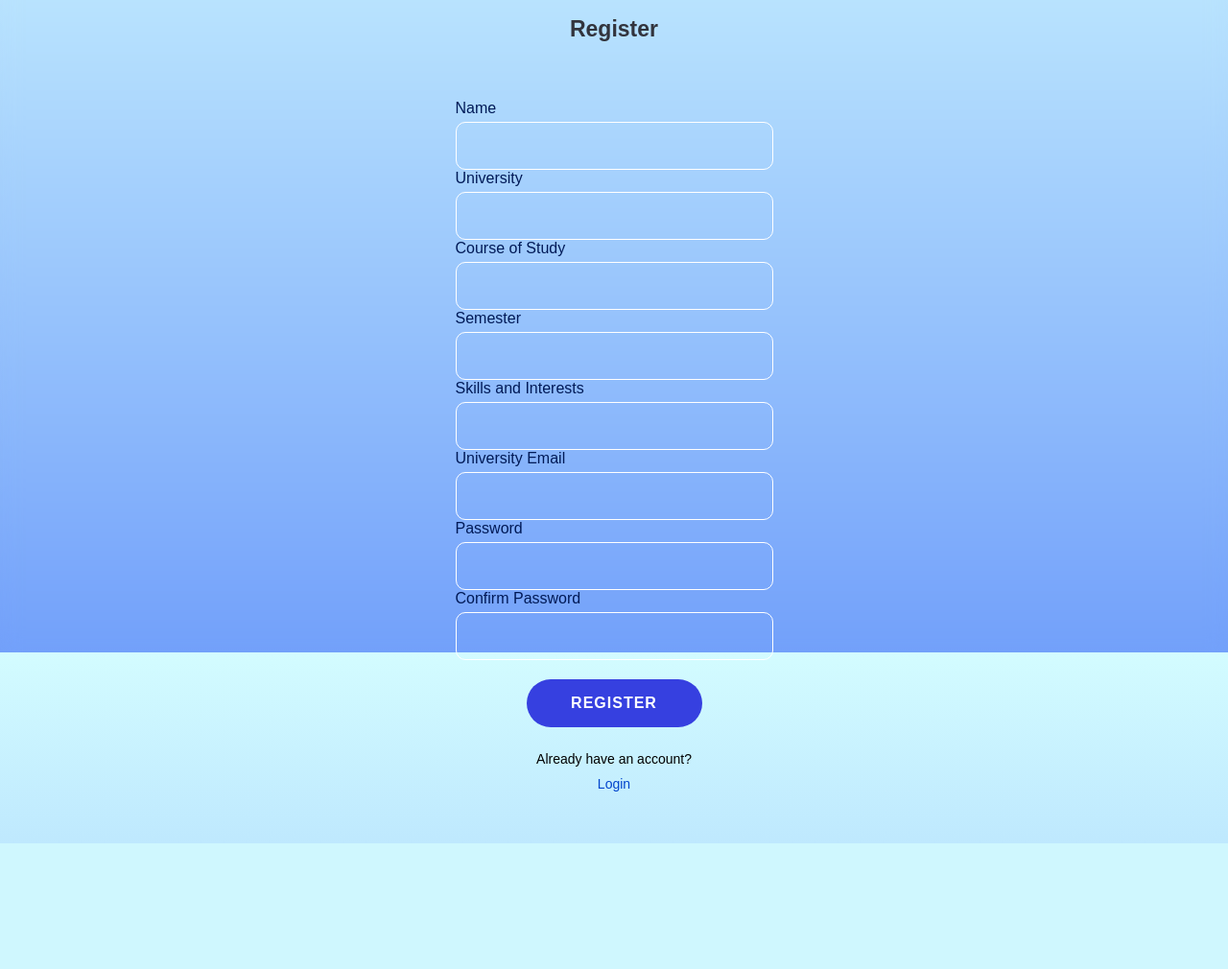
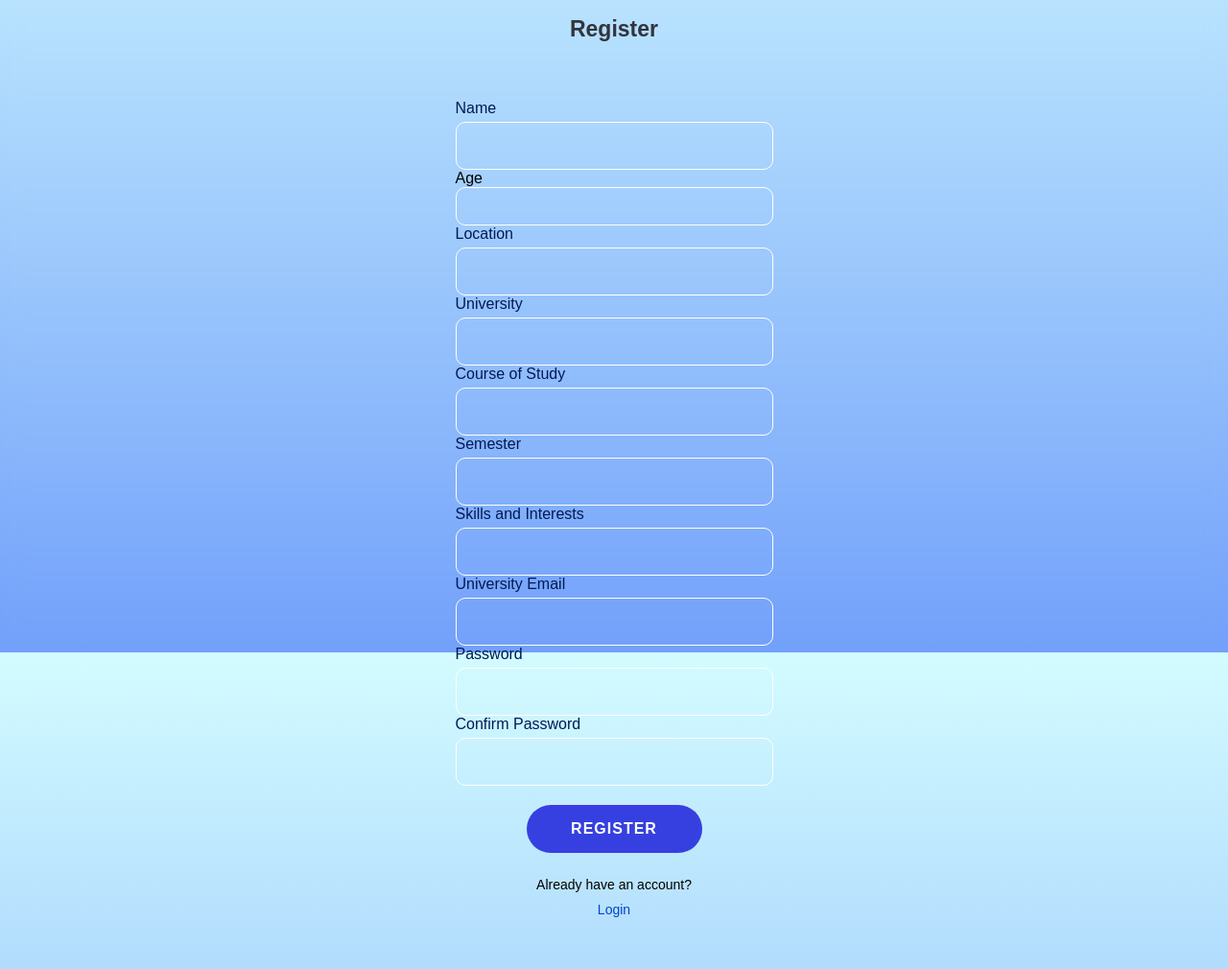
Before and after one commit to Can1020/StudyBuddy, a Flask app: page /register in a window 1280 px wide. Shown: the part 260-1270 px from the top of the page at 96% size. Before the commit the page ends 1139 px from the top, so only its background shows below. Run offline with Flask 3, Linux system fonts and the light colour scheme.

Commit message:
Add age and location fields to User model and registration form. Fixed errors from registration and login. Welcome screen is complete.

```diff
--- a/app.py
+++ b/app.py
@@ -3,25 +3,24 @@ import sqlite3
 from flask import Flask, render_template, redirect, url_for, request, flash, g
 from flask_login import LoginManager, login_user, login_required, logout_user, current_user, UserMixin
 from werkzeug.security import generate_password_hash, check_password_hash
-from forms import LoginForm, RegistrationForm
 from db import get_db, query_db, execute_db, init_db, close_connection, init_app
 from models import User
 import email_validator
 from flask_wtf import FlaskForm
-from wtforms import StringField, PasswordField, SubmitField
-from wtforms.validators import DataRequired, Email, ValidationError, InputRequired, Length, EqualTo
+from wtforms import StringField, PasswordField, SubmitField, IntegerField
+from wtforms.validators import DataRequired, Email, ValidationError, InputRequired, Length, EqualTo, NumberRange
 from email_validator import validate_email, EmailNotValidError
 import logging
-from forms import ForgotPasswordForm, ResetPasswordForm
+from forms import ForgotPasswordForm, ResetPasswordForm, LoginForm, RegistrationForm
 from itsdangerous import URLSafeTimedSerializer
 from flask_mail import Mail, Message
 import os
 from datetime import datetime, timedelta
-
-db_initialized = False
+import random
 
 app = Flask(__name__)
 app.config['SECRET_KEY'] = 'your_secret_key'
+app.config['DATABASE'] = 'database.db'
 login_manager = LoginManager(app)
 login_manager.login_view = 'login'
 
@@ -49,7 +48,7 @@ print("Initializing app")
 init_app(app)
 
 # Example user database
-users = {'user1': User(id=1, name='Dzhan Nezhdet', university='HWR', course_of_study='Wirtschaftsinformatik', semester='5', skills='web development', email='s_nezhdet22@stud.hwr-berlin.de', password='password')}
+users = {'user1': User(id=1, name='Dzhan Nezhdet', age = '23', location = 'Berlin', university='HWR', course_of_study='Wirtschaftsinformatik', semester='5', skills='web development', email='s_nezhdet22@stud.hwr-berlin.de', password='password')}
 
 @login_manager.user_loader
 def load_user(user_id):
@@ -100,7 +99,6 @@ def reset_password(token):
 
         flash('Your password has been updated!', 'success')
         return redirect(url_for('login'))
-
     return render_template('reset_password.html', form=form)
 
 @app.route('/register', methods=['GET', 'POST'])
@@ -109,8 +107,8 @@ def register():
         if form.validate_on_submit():
             hashed_password = generate_password_hash(form.password.data, method='pbkdf2:sha256')
             try:
-                execute_db('INSERT INTO user (name, university, course_of_study, semester, skills, email, password) VALUES (?, ?, ?, ?, ?, ?, ?)',
-                           [form.name.data, form.university.data, form.course_of_study.data, form.semester.data, form.skills.data, form.email.data, hashed_password])
+                execute_db('INSERT INTO user (name, age, location, university, course_of_study, semester, skills, email, password) VALUES (?, ?, ?, ?, ?, ?, ?, ?, ?)',
+                [form.name.data, int(form.age.data), form.location.data, form.university.data, form.course_of_study.data, form.semester.data, form.skills.data, form.email.data, hashed_password])
                 flash('Registration successful! Please log in.', 'success')
                 return redirect(url_for('login'))
             except sqlite3.IntegrityError:
@@ -124,10 +122,14 @@ def login():
         email = form.email.data
         password = form.password.data
         user_data = query_db('SELECT * FROM user WHERE email = ?', [email], one=True)
-        if user_data and check_password_hash(user_data[8], password):
-            user = User(*user_data)
-            login_user(user)
-            return redirect(url_for('welcome'))
+
+        if user_data:
+            is_password_correct = check_password_hash(user_data['password'], password)
+
+            if is_password_correct:
+                user = User(*user_data.values())
+                login_user(user)
+                return redirect(url_for('welcome'))
         if user:
             if user.email != email:
                 flash('Invalid email')
@@ -143,20 +145,15 @@ def login():
 @app.route('/welcome')
 @login_required
 def welcome():
-    # Example data without image URLs
-    users = [
-        {"name": "Max", "age": 26, "university": "TU Berlin", "location": "Berlin", "course": "Architecture - Master", "semester": 1, "skills": "Digital Design"},
-        {"name": "Aisha", "age": 22, "university": "HWR Berlin", "location": "Berlin", "course": "BBA - Bachelor", "semester": 4, "skills": "Marketing"},
-        {"name": "Susi", "age": 24, "university": "University of London", "location": "London", "course": "Law - Bachelor", "semester": 7, "skills": "Labor Law"},
-        {"name": "Ali", "age": 28, "university": "University of Cologne", "location": "Köln", "course": "Economics - Master", "semester": 5, "skills": "Economics"}
-    ]
+    users = query_db('SELECT name, age, location, university, location, course_of_study, semester, skills FROM user WHERE id != ?', [current_user.id])
+    random.shuffle(users)
     return render_template('welcome.html', users=users)
 
 @app.route('/logout')
 @login_required
 def logout():
     logout_user()
-    return redirect(url_for('login'))
+    return redirect(url_for('login.html'))
 
 if __name__ == '__main__':
     app.run(debug=True)
--- a/db.py
+++ b/db.py
@@ -11,7 +11,7 @@ def get_db():
 
 def query_db(query, args=(), one=False):
     cur = get_db().execute(query, args)
-    rv = cur.fetchall()
+    rv = [dict((cur.description[idx][0], value) for idx, value in enumerate(row)) for row in cur.fetchall()] ##returns a dictionary instead of a tuple (for clarity and better error handling)
     cur.close()
     return (rv[0] if rv else None) if one else rv
 
--- a/forms.py
+++ b/forms.py
@@ -1,23 +1,26 @@
+import email
 from flask_wtf import FlaskForm
-from wtforms import StringField, PasswordField, SubmitField
-from wtforms.validators import DataRequired, Email, ValidationError, InputRequired, Length, EqualTo
-from email_validator import validate_email, EmailNotValidError
+from wtforms import IntegerField, StringField, PasswordField, SubmitField
+from wtforms.validators import DataRequired, Email, ValidationError, InputRequired, Length, EqualTo, NumberRange
+from email_validator import validate_email as email_validator, EmailNotValidError
 
 class LoginForm(FlaskForm):
     email = StringField('University Email', validators=[DataRequired(), Email()])
     password = PasswordField('Password', validators=[DataRequired()])
     submit = SubmitField('LOG IN')
 
-    def validate_email(self, email):
+    def email_validator (self, field):
         try:
-            validate_email(email.data)
-            if '@stud' not in email.data:
+            email_validator(field.data)
+            if '@stud' not in field.data:
                 raise ValidationError('Please enter your university email address')
         except EmailNotValidError:
             raise ValidationError('Invalid email address')
 
 class RegistrationForm(FlaskForm):
         name = StringField('Name', validators=[InputRequired(), Length(min=2, max=50)])
+        age = IntegerField('Age', validators=[InputRequired(), NumberRange(min=18)])
+        location = StringField('Location', validators=[InputRequired(), Length(min=2, max=100)])
         university = StringField('University', validators=[InputRequired(), Length(min=2, max=100)])
         course_of_study = StringField('Course of Study', validators=[InputRequired(), Length(min=2, max=100)])
         semester = StringField('Semester', validators=[InputRequired(), Length(min=1, max=2)])
@@ -27,9 +30,13 @@ class RegistrationForm(FlaskForm):
         confirm_password = PasswordField('Confirm Password', validators=[InputRequired(), EqualTo('password', message='Passwords must match')])
         submit = SubmitField('Register')
 
-def validate_email(self, field):
-    if '@stud.' not in field.data:
-     raise ValidationError('Please use your university email address.')
+        def validate_email (self, field):
+            try:
+                email_validator(field.data)
+                if '@stud.' not in field.data:
+                    raise ValidationError('Please use your university email address.')
+            except EmailNotValidError:
+                raise ValidationError('Invalid email address.')
 
 class ForgotPasswordForm(FlaskForm):
     email = StringField('University E-Mail', validators=[DataRequired(), Email()])
--- a/models.py
+++ b/models.py
@@ -1,9 +1,11 @@
 from flask_login import UserMixin
 
 class User(UserMixin):
-    def __init__(self, id, name, university, course_of_study, semester, skills, email, password):
+    def __init__(self, id, name, age, location, university, course_of_study, semester, skills, email, password):
         self.id = id
         self.name = name
+        self.age = age
+        self.location = location
         self.university = university
         self.course_of_study = course_of_study
         self.semester = semester
--- a/schema.sql
+++ b/schema.sql
@@ -1,6 +1,8 @@
 CREATE TABLE IF NOT EXISTS user (
     id INTEGER PRIMARY KEY AUTOINCREMENT,
     name TEXT NOT NULL,
+    age INTEGER NOT NULL,
+    location TEXT NOT NULL,
     university TEXT NOT NULL,
     course_of_study TEXT NOT NULL,
     semester TEXT NOT NULL,
--- a/templates/register.html
+++ b/templates/register.html
@@ -24,6 +24,14 @@
             <div class="form-group">
                 {{ form.name.label(class_='form-label') }}
                 {{ form.name(size=32, class_='form-input') }}
+            </div>
+            <div class="form-group">
+                {{ form.age.label }}
+                {{ form.age(type='number', min=18) }}
+            </div>
+            <div class="form-group">
+                {{ form.location.label(class_='form-label') }}
+                {{ form.location(size=32, class_='form-input') }}
             </div>
             <div class="form-group">
                 {{ form.university.label(class_='form-label') }}
--- a/templates/welcome.html
+++ b/templates/welcome.html
@@ -9,15 +9,19 @@
 <body>
     <div class="navbar">
         <h1 class="logo">StudyBuddy</h1>
+        <nav>
             <ul class="nav-links">
+                <li><a href="#">Home</a></li>
                 <li><a href="#">Search</a></li>
                 <li><a href="#">Messages</a></li>
                 <li><a href="#">Profile</a></li>
                 <li><a href="{{ url_for('logout') }}">Logout</a></li>
             </ul>
+        </nav>
     </div>
     <div class="container">
-        <div class="users-list">
+        <h2>Welcome, {{ current_user.name }}</h2>
+        <div class="users">
             {% for user in users %}
             <div class="user-card">
                 <h2>{{ user.name }} <span>{{ user.age }}</span></h2>
```
Also changed, not shown: static/welcomescreenstyle.css (+13 -8 lines), database.db. Lines whose indentation alone changed are shown as unchanged.
